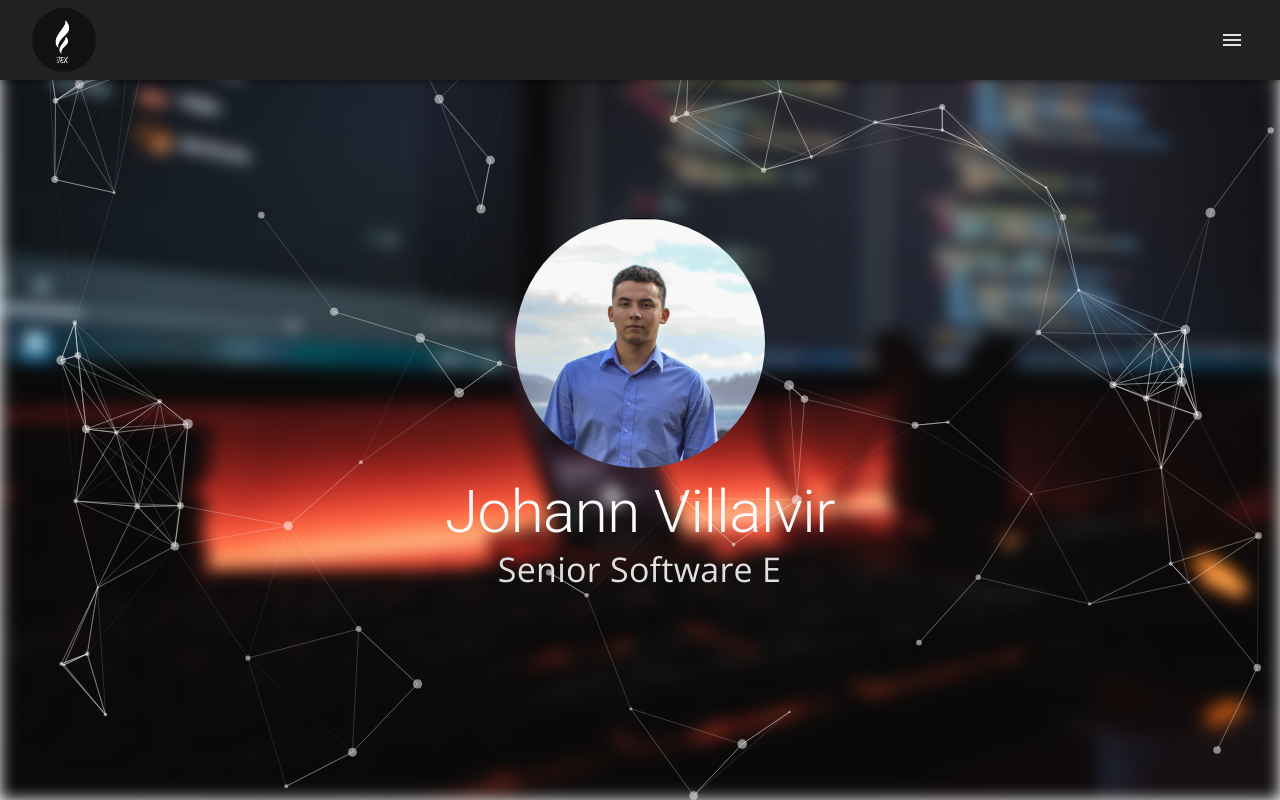
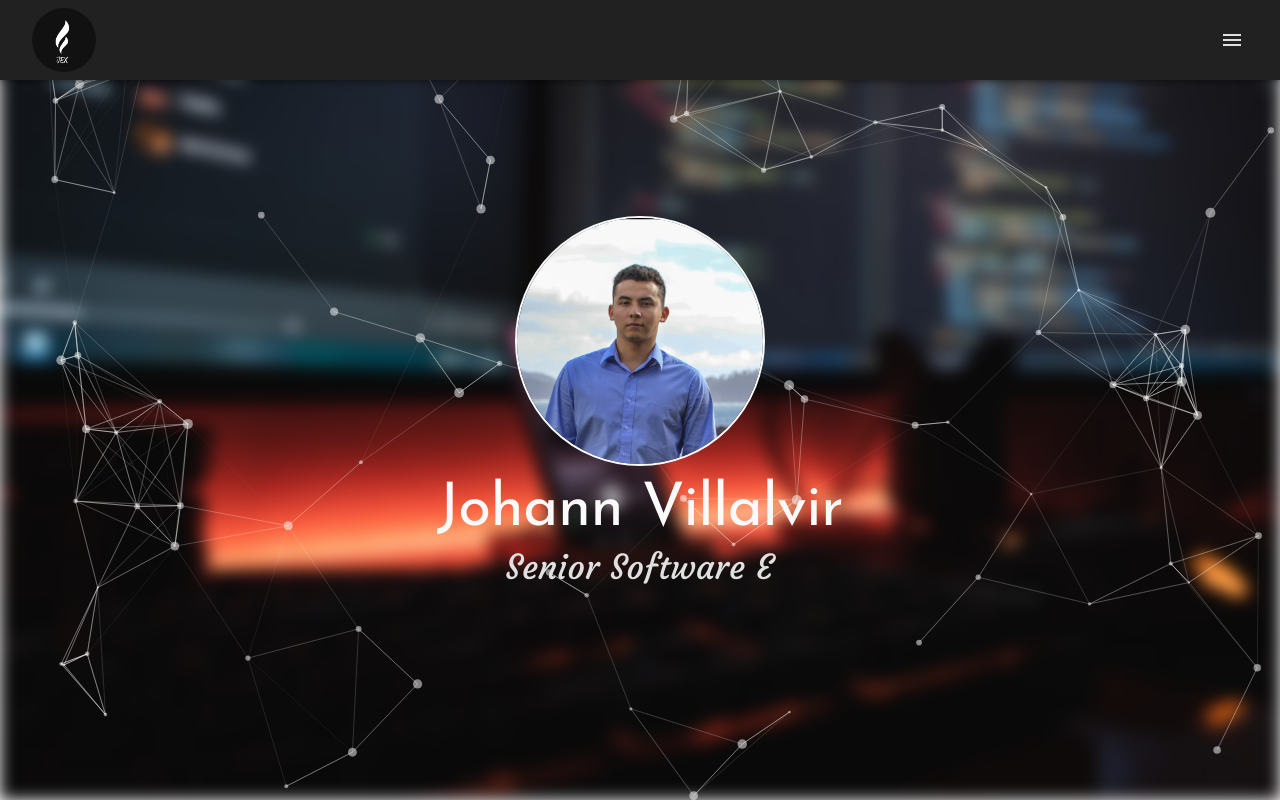
Before and after one commit to jsdev90/portfolio, a React (Create React App) app: page /#/ in a window 1280 px wide. Built offline with nearby package versions, Linux system fonts and the light colour scheme.

Commit message:
update fonts

```diff
--- a/public/index.html
+++ b/public/index.html
@@ -9,6 +9,8 @@
     <link rel="preconnect" href="https://fonts.googleapis.com">
     <link rel="preconnect" href="https://fonts.gstatic.com" crossorigin>
     <link href="https://fonts.googleapis.com/css2?family=Open+Sans:ital,wght@0,300;0,400;0,600;0,700;1,300;1,400&display=swap" rel="stylesheet">
+    <link href="https://fonts.googleapis.com/css2?family=Courgette&display=swap" rel="stylesheet">
+    <link href="https://fonts.googleapis.com/css2?family=Courgette&family=Josefin+Sans:wght@400;600&display=swap" rel="stylesheet">
   </head>
   <body>
     <noscript>You need to enable JavaScript to run this app.</noscript>
--- a/src/App.css
+++ b/src/App.css
@@ -6,7 +6,11 @@ body {
 }
 
 * {
-  font-family: 'Open Sans', sans-serif;
+  font-family: 'Josefin Sans', sans-serif !important;
+}
+
+.Typewriter__wrapper {
+  font-family: 'Courgette', cursive !important;
 }
 
 .home-background {
--- a/src/components/Contact.js
+++ b/src/components/Contact.js
@@ -35,11 +35,13 @@ const useStyles = makeStyles((theme) => ({
     textAlign: "center",
     textTransform: "uppercase",
     marginBottom: "1.5rem",
+    fontFamily: "'Courgette', cursive !important",
   },
   subHeading: {
     color: "#e0e0e0",
     paddingBottom: "1rem",
     textAlign: "center",
+    fontFamily: "'Courgette', cursive",
   },
   form: {
     marginTop: theme.spacing(2),
--- a/src/components/Header.js
+++ b/src/components/Header.js
@@ -13,6 +13,7 @@ const useStyles = makeStyles((theme) => ({
     width: 250,
     height: 250,
     margin: theme.spacing(1),
+    border: '2px solid #fafafa',
     [theme.breakpoints.down('md')]: {
       '& > img': {
         width: 150,
--- a/src/components/Skills.js
+++ b/src/components/Skills.js
@@ -60,14 +60,12 @@ const Skills = () => {
           {skills.map((skill, i) => {
             return (
               <Grid item xs={6} sm={4} md={2} key={i} className={classes.gridItem}>
-                {/* <Zoom bottom duration={i * 300}> */}
                 <Card className={classes.cardContainer}>
                     <Typography variant="h5" gutterBottom className={classes.cardText}>
                       {skill.type}
                     </Typography>
                     <CircleChart percent={skill.level} />
                 </Card>
-                {/* </Zoom> */}
               </Grid>
             )
           })}
```
